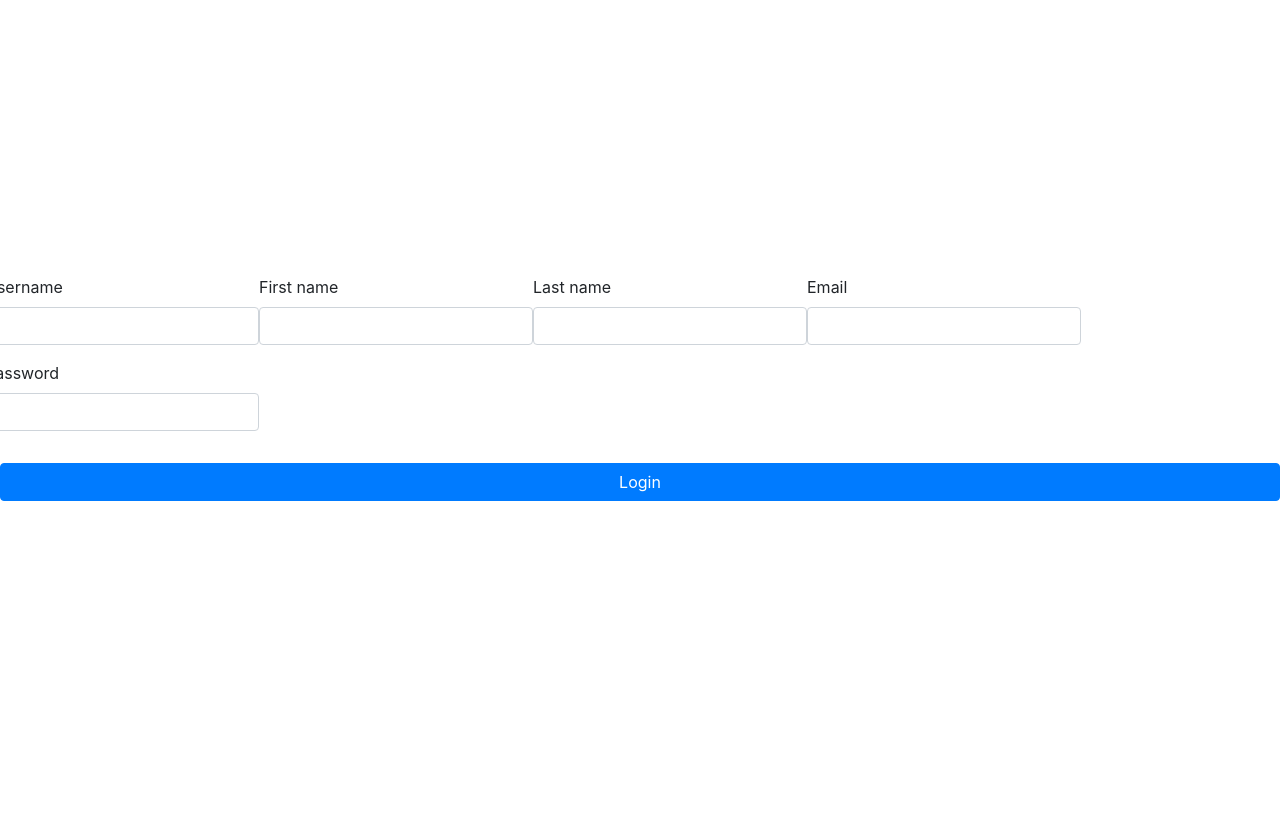
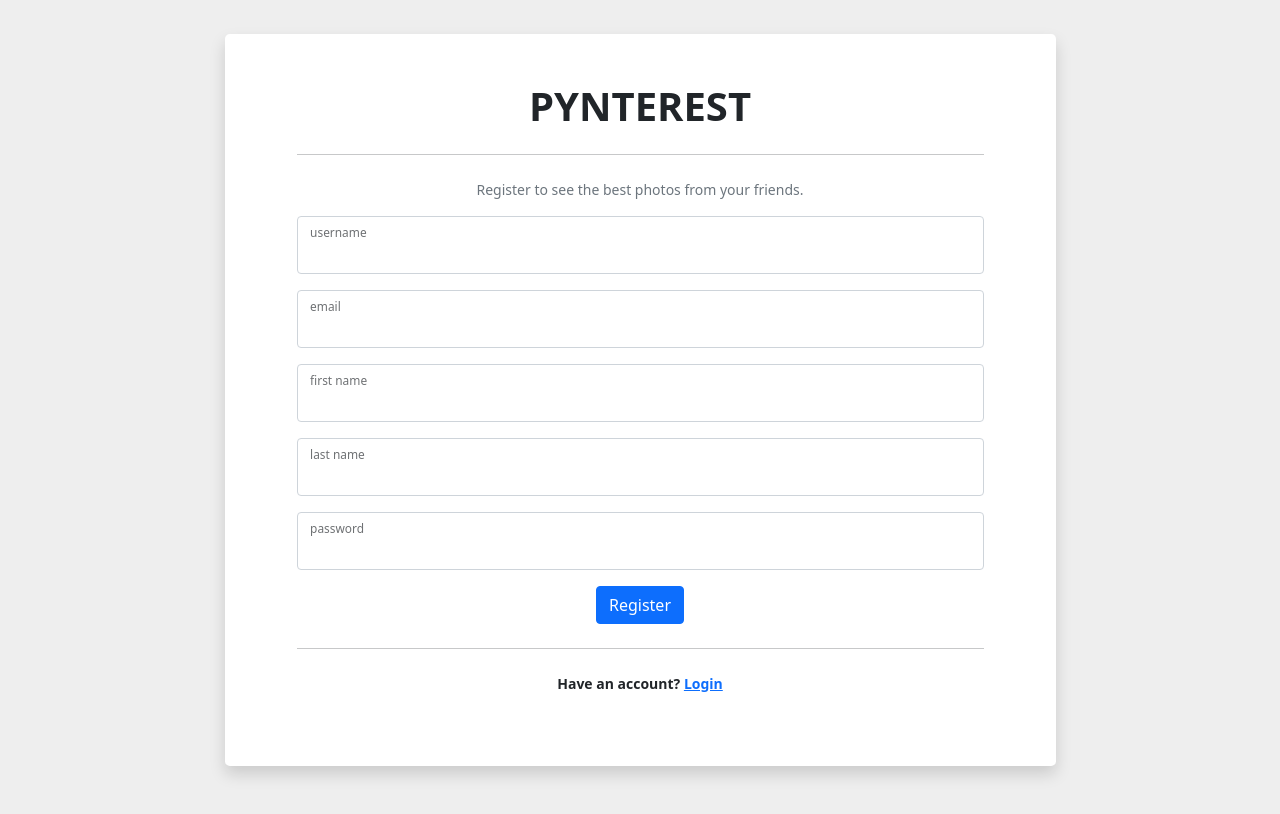
Before and after one commit to iscodand/pynterest, a Django app: page /users/register/ in a window 1280 px wide. Before the commit the page ends 501 px from the top, so only its background shows below. Run offline with Django 4.2, Linux system fonts and the light colour scheme; some libraries are stand-ins or nearby versions.

Commit message:
add: change register and login templates

```diff
--- a/core/static/css/style.css
+++ b/core/static/css/style.css
@@ -2,6 +2,7 @@ html, body {
     display: flex;
     justify-content: center;
     align-items: center;
-    width: 100vw;
-    height: 100vh;
+    width: 100%;
+    height: 100%;
+    background-color: #eee;
 }
--- a/templates/base.html
+++ b/templates/base.html
@@ -6,10 +6,10 @@
     <meta charset="UTF-8">
     <meta http-equiv="X-UA-Compatible" content="IE=edge">
     <meta name="viewport" content="width=device-width, initial-scale=1.0">
-    <script src="https://code.jquery.com/jquery-3.2.1.slim.min.js" integrity="sha384-KJ3o2DKtIkvYIK3UENzmM7KCkRr/rE9/Qpg6aAZGJwFDMVNA/GpGFF93hXpG5KkN" crossorigin="anonymous"></script>
-    <script src="https://cdn.jsdelivr.net/npm/popper.js@1.12.9/dist/umd/popper.min.js" integrity="sha384-ApNbgh9B+Y1QKtv3Rn7W3mgPxhU9K/ScQsAP7hUibX39j7fakFPskvXusvfa0b4Q" crossorigin="anonymous"></script>
-    <link rel="stylesheet" href="https://cdn.jsdelivr.net/npm/bootstrap@4.1.3/dist/css/bootstrap.min.css" integrity="sha384-MCw98/SFnGE8fJT3GXwEOngsV7Zt27NXFoaoApmYm81iuXoPkFOJwJ8ERdknLPMO" crossorigin="anonymous">
-    <script src="https://cdn.jsdelivr.net/npm/bootstrap@4.1.3/dist/js/bootstrap.min.js" integrity="sha384-ChfqqxuZUCnJSK3+MXmPNIyE6ZbWh2IMqE241rYiqJxyMiZ6OW/JmZQ5stwEULTy" crossorigin="anonymous"></script>
+    <link href="https://cdn.jsdelivr.net/npm/bootstrap@5.0.2/dist/css/bootstrap.min.css" rel="stylesheet" integrity="sha384-EVSTQN3/azprG1Anm3QDgpJLIm9Nao0Yz1ztcQTwFspd3yD65VohhpuuCOmLASjC" crossorigin="anonymous">
+    <script src="https://cdn.jsdelivr.net/npm/bootstrap@5.0.2/dist/js/bootstrap.bundle.min.js" integrity="sha384-MrcW6ZMFYlzcLA8Nl+NtUVF0sA7MsXsP1UyJoMp4YLEuNSfAP+JcXn/tWtIaxVXM" crossorigin="anonymous"></script>
+    <script src="https://cdn.jsdelivr.net/npm/@popperjs/core@2.9.2/dist/umd/popper.min.js" integrity="sha384-IQsoLXl5PILFhosVNubq5LC7Qb9DXgDA9i+tQ8Zj3iwWAwPtgFTxbJ8NT4GN1R8p" crossorigin="anonymous"></script>
+    <script src="https://cdn.jsdelivr.net/npm/bootstrap@5.0.2/dist/js/bootstrap.min.js" integrity="sha384-cVKIPhGWiC2Al4u+LWgxfKTRIcfu0JTxR+EQDz/bgldoEyl4H0zUF0QKbrJ0EcQF" crossorigin="anonymous"></script>
     <link rel="stylesheet" href="{% static 'css/style.css' %}">
     <title>Pynterest</title>
 </head>
--- a/templates/users/register.html
+++ b/templates/users/register.html
@@ -4,24 +4,64 @@
 
 {% load widget_tweaks %}
 
-<div class="form">
-    <form action="{% url 'register' %}" method="post">
-        {% csrf_token %}
+<div class="container">
+    <div class="row">
+        <div class="col-xl-9 mx-auto">
+            <div class="card flex-row my-5 border-0 shadow rounded-3 overflow-hidden">
+                <div class="card-img-left d-none d-md-flex">
+                    <!-- Background image for card set in CSS! -->
+                </div>
+                <div class="card-body p-4 p-sm-5">
+                    <p class="text-center h1 fw-bold">PYNTEREST</p>
 
-        <section class="row form-outline mb-3">
-            {% for field in form.visible_fields %}
-               <div class="form-group">
-                  <label for="{{field.id_for_label}}">{{field.label}}</label>
-                  {{field|add_class:'form-control'}} <!--widget_tweaks-->
-               </div>
-            {% endfor %}
-        </section>
+                    <hr class="mx-1 mx-md-4 my-4">
 
-        {% include 'partials/_alert.html' %}
+                    <p class="text-center small text-secondary">Register to see the best photos from your friends.</p>
 
-        <button type="submit" class="btn btn-primary btn-block mb-4">Login</button>
 
-    </form>
+                    <form class="mx-1 mx-md-4" method="POST" action="{% url 'register' %}">
+                        {% csrf_token %}
+
+                        <div class="form-floating mb-3 small">
+                            {% render_field form.username class="form-control" %}
+                            <label>username</label>
+                        </div>
+
+                        <div class="form-floating mb-3 small">
+                            {% render_field form.email class="form-control" %}
+                            <label>email</label>
+                        </div>
+
+                        <div class="form-floating mb-3 small">
+                            {% render_field form.first_name class="form-control" %}
+                            <label>first name</label>
+                        </div>
+
+                        <div class="form-floating mb-3 small">
+                            {% render_field form.last_name class="form-control" %}
+                            <label>last name</label>
+                        </div>
+
+                        <div class="form-floating mb-3 small">
+                            {% render_field form.password class="form-control" %}
+                            <label>password</label>
+                        </div>
+
+                        <div class="mb-2 text-center">
+                            <button class="btn btn-primary" type="submit">Register</button>
+                        </div>
+
+                        <hr class="my-4">
+
+                        <div class="text-center mb-3 mb-lg-4 small fw-bold">
+                            <p>Have an account? <a href="{% url 'login' %}">Login</a></p>
+                        </div>
+
+                    </form>
+                </div>
+            </div>
+        </div>
+    </div>
 </div>
 
 {% endblock %}
```
Also changed, not shown: templates/users/login.html (+10 -14 lines).
